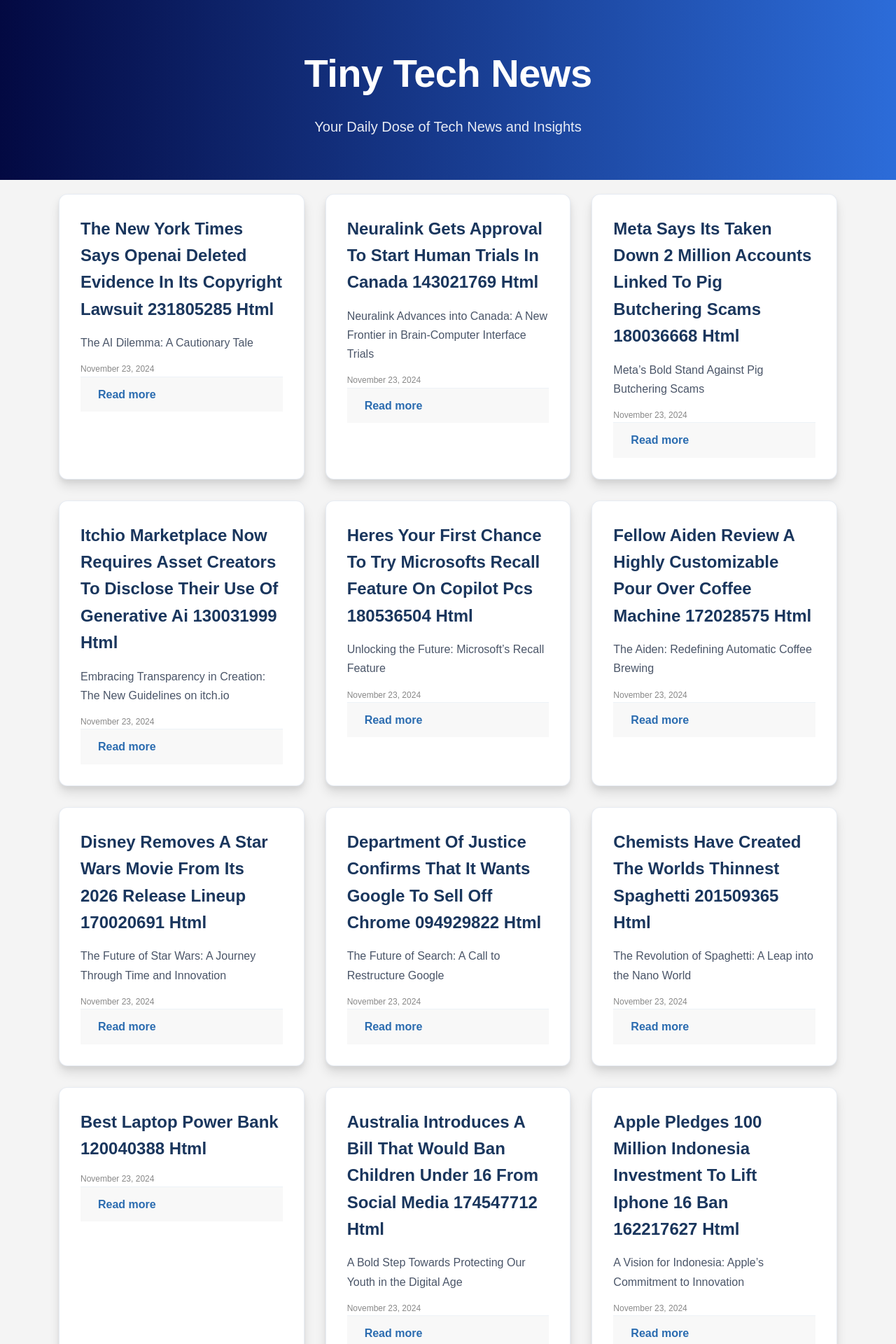
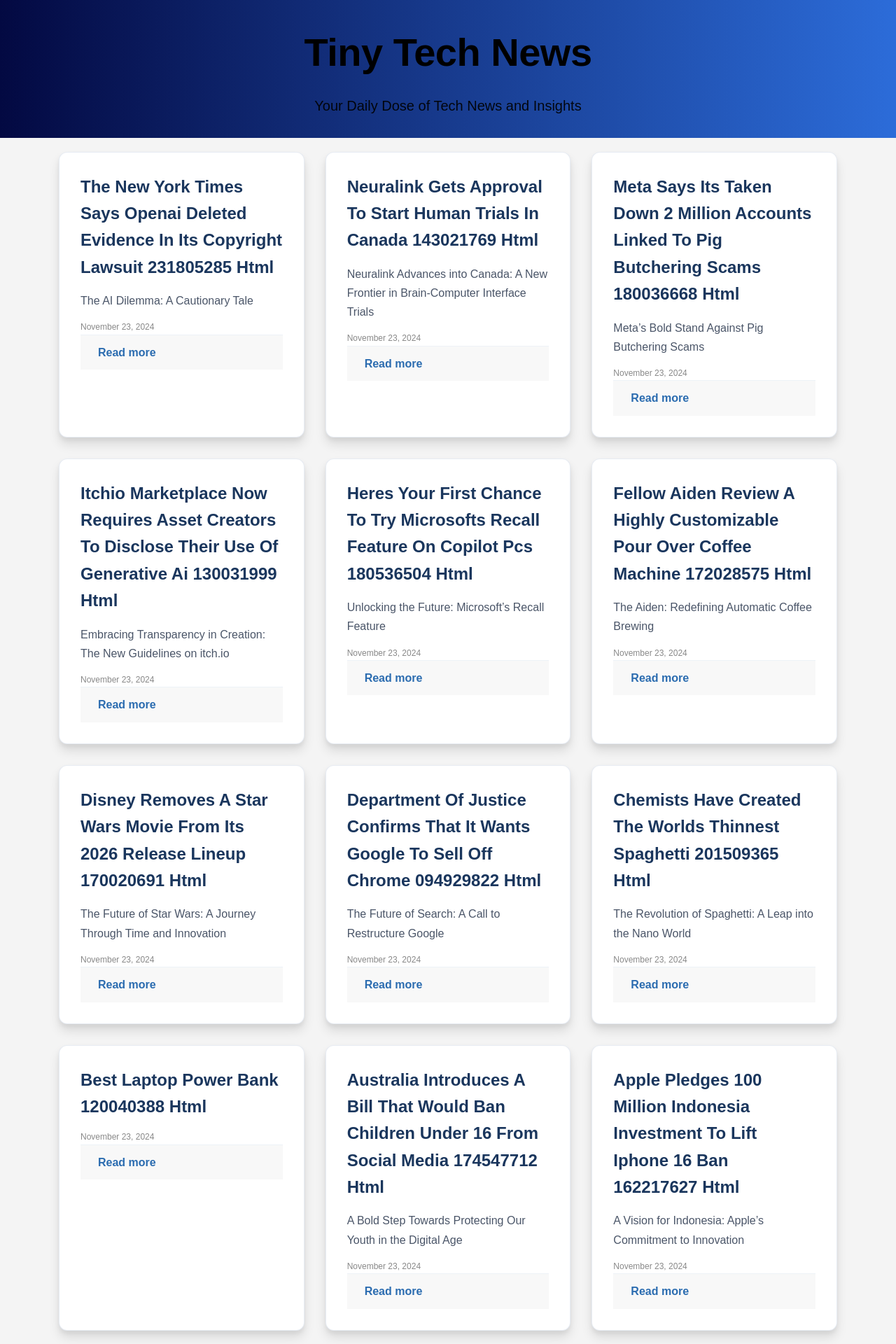
Before and after one commit to aiassistantnews/aiassistantnews.github.io, a Jekyll site: the page built from index.md, in a window 1280 px wide. Shown: the top 1920 px of the page at 70% size. Built offline with Jekyll 4.4.1, drawn with Linux system fonts in a browser that asks for light colours.

Commit message:
Update banner styles for improved contrast and reduced padding

```diff
--- a/assets/css/style.css
+++ b/assets/css/style.css
@@ -20,9 +20,9 @@
 
 .banner {
     background: linear-gradient(to right, #030942, #2c6cd9);
-    color: white;
+    color: black;
     text-align: center;
-    padding: 60px 0;
+    padding: 30px 0;
 }
 
 /* Remove the banner-overlay styles */
```
